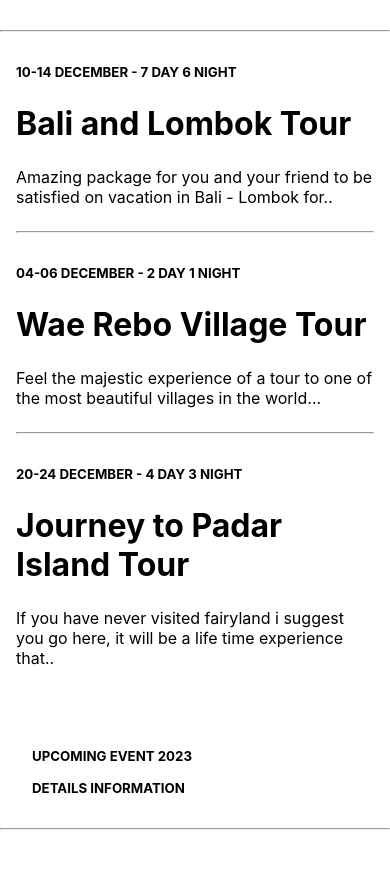
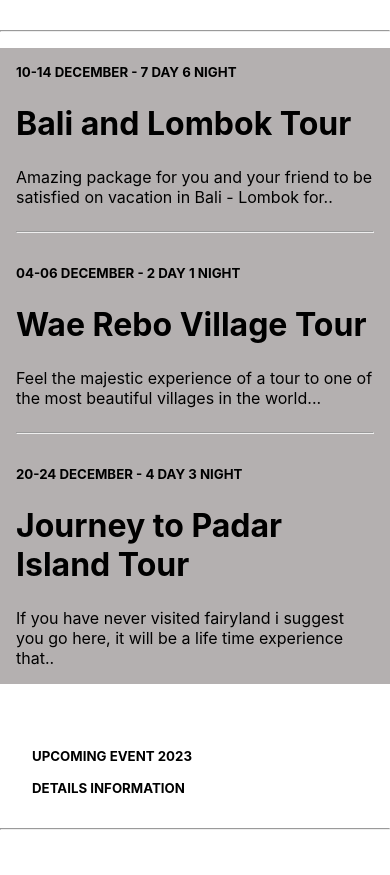
Before and after one commit to L4KsHM1/Travela, a website built with Vite: page index.html in a window 390 px wide. Shown: the part 1436-2311 px from the top of the page. Built offline with nearby package versions, Linux system fonts and the light colour scheme.

Commit message:
background-color

```diff
--- a/style.css
+++ b/style.css
@@ -226,9 +226,11 @@ a {
   }
   .tour-shift {
     padding: 1rem;
+    background-color: rgb(180, 176, 176);
   }
   .shift {
     padding: 1rem;
+    background-color: rgb(180, 176, 176);
   }
   .shift-sec h1 {
     /* font-size: 1.5rem; */
```
